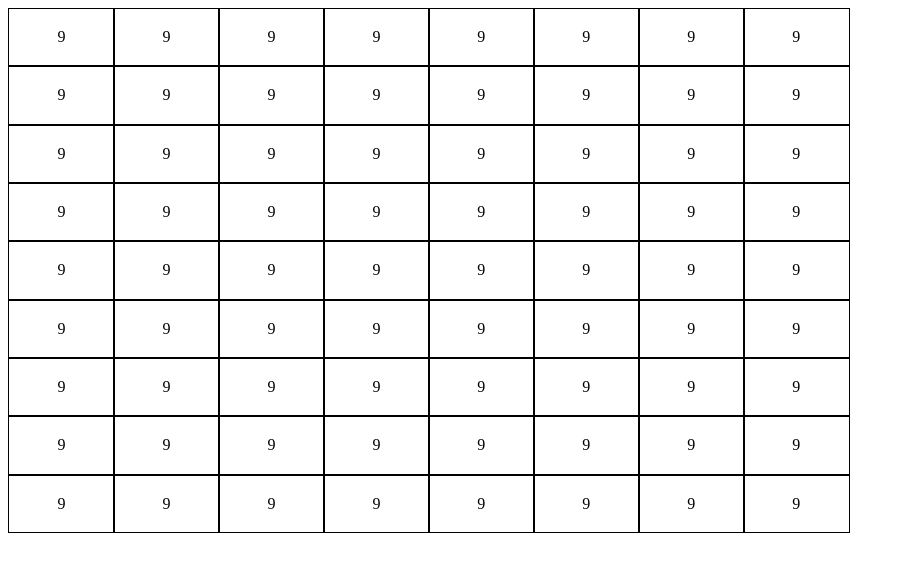
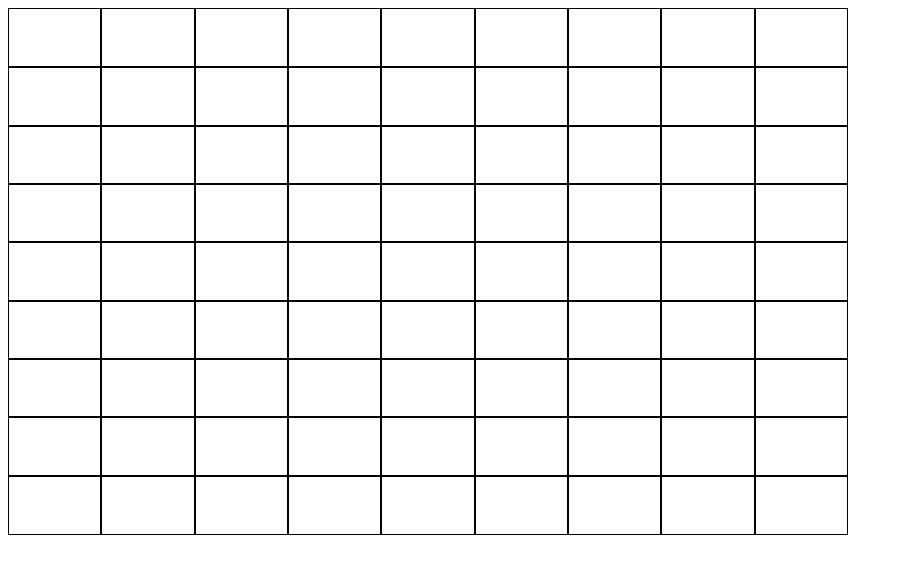
Before and after one commit to lezed1/suDOPEku, a React app: page / in a window 1280 px wide. Shown: the top 574 px of the page, without its empty margins (0-905 px from the left). Built offline with nearby package versions, Linux system fonts and the light colour scheme; the HTML template or start-up script is replaced by a standard one.

Commit message:
First click handling?

```diff
--- a/package.json
+++ b/package.json
@@ -70,7 +70,9 @@
     "webpack-merge": "^4.1.1"
   },
   "dependencies": {
+    "@types/immutable": "^3.8.7",
     "@types/ramda": "^0.25.19",
+    "immutable": "^3.8.2",
     "ramda": "^0.25.0"
   },
   "postcss": {}
--- a/src/assets/scss/App.scss
+++ b/src/assets/scss/App.scss
@@ -1,4 +1,7 @@
-html, body, #root, .app {
+html,
+body,
+#root,
+.app {
   height: 90%;
   width: 90%;
 }
--- a/src/assets/scss/BoardGrid.scss
+++ b/src/assets/scss/BoardGrid.scss
@@ -1,23 +1,20 @@
 .board {
   width: 100%;
   height: 100%;
-}
 
   .boardRows {
     height: 100%;
     width: 100%;
     display: flex;
-  flex-direction: row;
+    flex-direction: column;
     justify-content: space-between;
-}
 
     .boardColumns {
       height: 100%;
       width: 100%;
       display: flex;
-  flex-direction: column;
+      flex-direction: row;
       justify-content: space-between;
-}
 
       .cell {
         height: 100%;
@@ -26,8 +23,12 @@
         display: flex;
         flex-direction: column;
         justify-content: center;
-}
+        align-content: center;
 
-.value {
+        .cellContents {
           text-align: center;
         }
+      }
+    }
+  }
+}
--- a/src/components/App.tsx
+++ b/src/components/App.tsx
@@ -1,6 +1,7 @@
 import * as React from "react";
+import * as Immutable from "immutable";
 import "./../assets/scss/App.scss";
-import { Board } from "../lib/sudopeku";
+import { Board, Cell } from "../lib/sudopeku";
 import BoardGrid from "./BoardGrid"
 
 export interface AppProps {
@@ -16,10 +17,18 @@ export default class App extends React.Component<AppProps, AppState> {
         this.state = { board: new Board() };
     }
 
+    makeClickHandler = (row_idx: number, col_idx: number): () => void => {
+        return () => {
+            let board = this.state.board;
+
+            this.setState({ board: board.toggleNumberByCell(row_idx, col_idx, 1)});
+        }
+    }
+
     render() {
         return (
             <div className="app">
-                <BoardGrid board={this.state.board} />
+                <BoardGrid board={this.state.board} makeClickHandler={this.makeClickHandler} />
             </div>
         );
     }
--- a/src/components/BoardGrid.tsx
+++ b/src/components/BoardGrid.tsx
@@ -1,33 +1,40 @@
 import * as React from "react";
 import "./../assets/scss/BoardGrid.scss";
-import { Board } from "../lib/sudopeku";
+import { Board, Cell, Location } from "../lib/sudopeku";
 
 
 export interface BoardProps {
     board: Board;
+    makeClickHandler(row_idx: number, col_idx: number): () => void;
 }
 
 export default class BoardGrid extends React.Component<BoardProps, undefined> {
+    createGrid() {
+        const size = this.props.board.size;
+        const rows = [];
+        for (let row = 1; row <= size; row++) {
+            const cols = [];
+            for (let col = 1; col <= size; col++) {
+                const cellComponent = this.props.board.board.get(new Location(row, col)).getComponent();
+                cols.push(
+                    <div className="cell" onClick={this.props.makeClickHandler(row, col)} key={col}>
+                        <div className="cellContents" >
+                            {cellComponent}
+                        </div>
+                    </div>)
+                    ;
+            }
+            rows.push(<div className="boardColumns" key={row}>{cols}</div>);
+        }
+        return (<div className="boardRows">{rows}</div>);
+    }
+
     render() {
         return (
             <div className="board">
-                <div className="boardRows">
-                    {
-                        this.props.board.board.map((row, idx) =>
-                            <div className="boardColumns" key={idx}>
-                                {
-                                    row.map((value, idx) =>
-                                        <div className="cell" key={idx}>
-                                            <div className="value">
-                                                {value}
-                                            </div>
-                                        </div>
-                                    )
-                                }
-                            </div>
-                        )
-                    }
-                </div>
+                {
+                    this.createGrid()
+                }
             </div>
         );
     }
--- a/src/lib/sudopeku.ts
+++ /dev/null
@@ -1,21 +0,0 @@
-import * as R from "ramda";
-
-export class Board {
-    size: number;
-    house_width: number;
-
-    board: number[][];
-
-    constructor(size: number = 9) {
-        if (size <= 0) {
-            throw "size must be positive";
-        } else if (Math.sqrt(size) % 1 != 0) {
-            throw "size must be a square number";
-        }
-
-        this.house_width = Math.sqrt(size);
-        this.size = size;
-
-        this.board = R.range(1, size).map(() => R.repeat(9, size));
-    }
-}
--- /dev/null
+++ b/src/lib/sudopeku.tsx
@@ -0,0 +1,93 @@
+import * as React from "react";
+import * as R from "ramda";
+import { Map } from "immutable";
+
+export class Board {
+    size: number;
+    house_width: number;
+
+    board: Map<Location, Cell>;
+
+    constructor(size: number = 9, board?: Map<Location, Cell>) {
+        if (size <= 0) {
+            throw "size must be positive";
+        } else if (Math.sqrt(size) % 1 != 0) {
+            throw "size must be a square number";
+        }
+
+        this.house_width = Math.sqrt(size);
+        this.size = size;
+
+        if (board) {
+            this.board = board;
+        } else {
+            this.board = Map();
+
+            for (let i = 1; i <= size; i++) {
+                for (let j = 1; j <= size; j++) {
+                    this.board = this.board.set(new Location(i, j), new Blank());
+                }
+            }
+        }
+    }
+
+    toggleNumberByCell(row: number, col: number, number: number): Board {
+        const loc = new Location(row, col);
+        const new_board = this.board.set(loc, this.board.get(loc).toggleNumber(number));
+        return new Board(this.size, new_board);
+    }
+}
+
+export class Location {
+    row: number;
+    col: number;
+
+    constructor(row: number, col: number) {
+        this.row = row;
+        this.col = col;
+    }
+
+    equals(locaiton: Location) {
+        return this.row === locaiton.row && this.col === locaiton.col;
+    }
+
+    hashCode() {
+        return this.row + 37 * this.col;
+    }
+}
+
+export interface Cell {
+    getComponent();
+
+    toggleNumber(number: number);
+}
+
+export class Number implements Cell {
+    number: number;
+
+    constructor(value: number) {
+        this.number = value;
+    }
+
+    getComponent() {
+        return this.number;
+    }
+
+    toggleNumber(number: number) {
+        if (this.number = number) {
+            return new Blank();
+        } else {
+            return this;
+        }
+    }
+}
+
+export class Blank implements Cell {
+    getComponent() {
+        return null;
+    }
+
+    toggleNumber(number: number) {
+        return new Number(number);;
+    }
+}
```
Also changed, not shown: 1 other file (tests, documents, lock files or other folders). Lines whose indentation alone changed are shown as unchanged.
